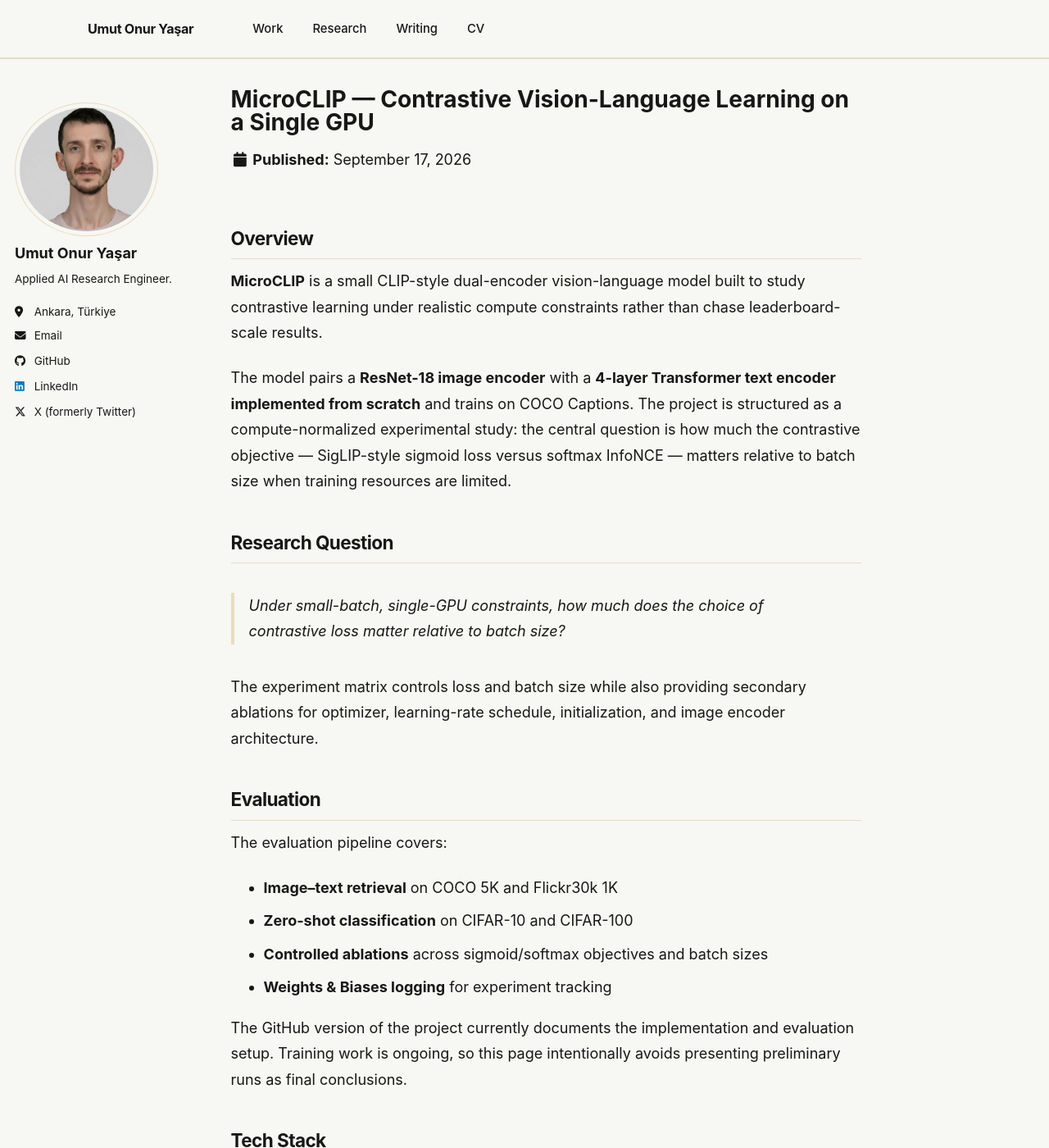
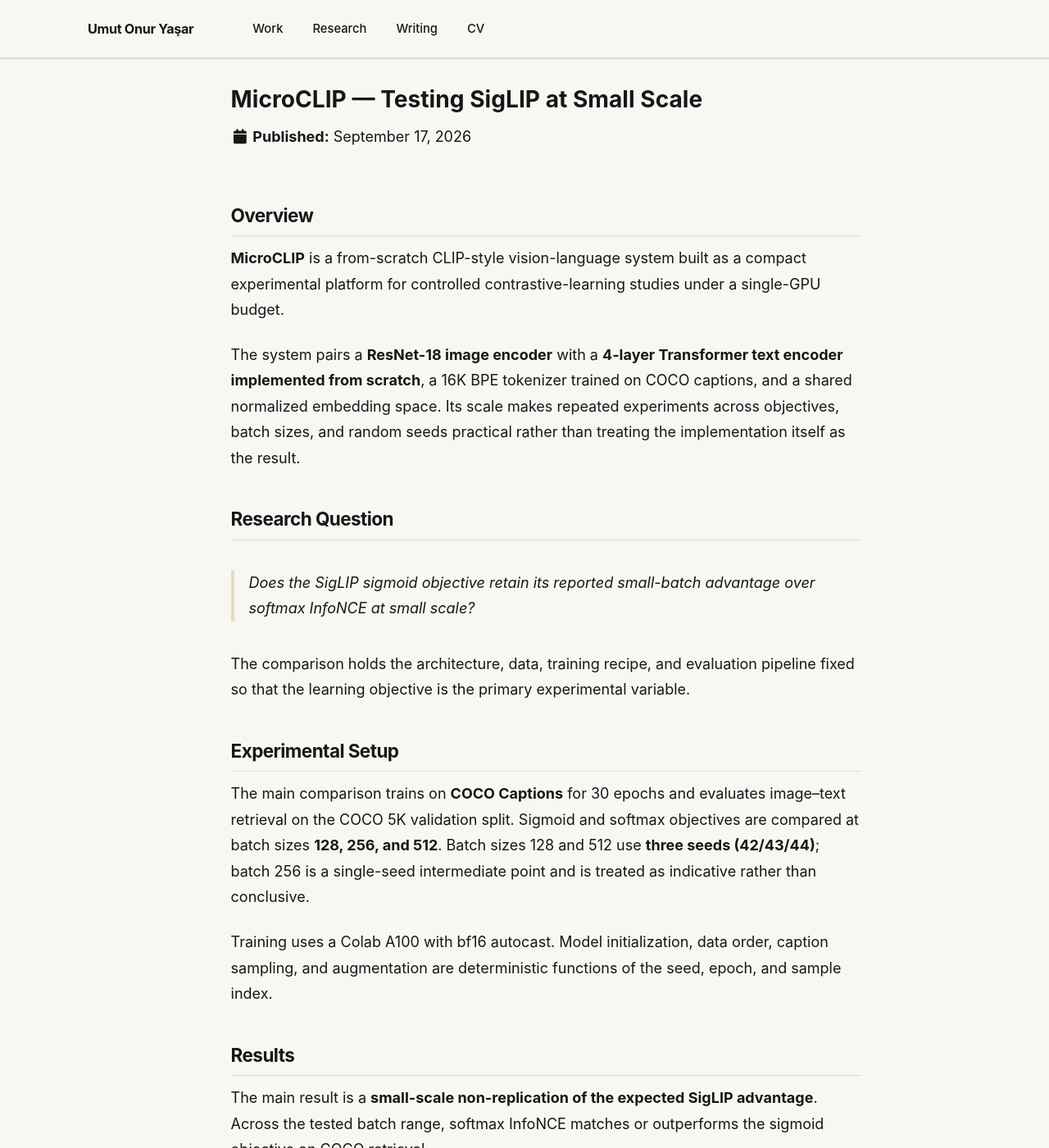
Before and after one commit to umutonuryasar/umutonuryasar.github.io, a Jekyll site: the page built from _portfolio/microclip.md, in a window 1280 px wide and 1400 px high. Shown: the whole window at 82% size. Built offline with Jekyll 4.4.1, drawn with Linux system fonts in a browser that asks for light colours; a script bundle is joined from its source files by our own code; library files that are not in the unit come from our copies; some of the changed text lies outside the part shown.

Commit message:
Update MicroCLIP case study
* Update MicroCLIP case study with final results

* Link homepage MicroCLIP card to case study

* Fix MicroCLIP portfolio route

* Remove author sidebar from MicroCLIP case study

* Polish MicroCLIP case study presentation

```diff
--- a/_portfolio/microclip.md
+++ b/_portfolio/microclip.md
@@ -1,31 +1,63 @@
 ---
-title: "MicroCLIP — Contrastive Vision-Language Learning on a Single GPU"
-excerpt: "A from-scratch CLIP-style vision-language project studying sigmoid vs. softmax contrastive objectives and batch size under a constrained single-GPU budget."
+title: "MicroCLIP — Testing SigLIP at Small Scale"
+excerpt: "A from-scratch CLIP-style system for testing whether SigLIP's reported small-batch advantage over softmax persists in a controlled, single-GPU regime."
 collection: portfolio
+author_profile: false
+share: false
 ---
 
 ## Overview
 
-**MicroCLIP** is a small CLIP-style dual-encoder vision-language model built to study contrastive learning under realistic compute constraints rather than chase leaderboard-scale results.
+**MicroCLIP** is a from-scratch CLIP-style vision-language system built as a compact experimental platform for controlled contrastive-learning studies under a single-GPU budget.
 
-The model pairs a **ResNet-18 image encoder** with a **4-layer Transformer text encoder implemented from scratch** and trains on COCO Captions. The project is structured as a compute-normalized experimental study: the central question is how much the contrastive objective — SigLIP-style sigmoid loss versus softmax InfoNCE — matters relative to batch size when training resources are limited.
+The system pairs a **ResNet-18 image encoder** with a **4-layer Transformer text encoder implemented from scratch**, a 16K BPE tokenizer trained on COCO captions, and a shared normalized embedding space. Its scale makes repeated experiments across objectives, batch sizes, and random seeds practical rather than treating the implementation itself as the result.
 
 ## Research Question
 
-> Under small-batch, single-GPU constraints, how much does the choice of contrastive loss matter relative to batch size?
+> Does the SigLIP sigmoid objective retain its reported small-batch advantage over softmax InfoNCE at small scale?
 
-The experiment matrix controls loss and batch size while also providing secondary ablations for optimizer, learning-rate schedule, initialization, and image encoder architecture.
+The comparison holds the architecture, data, training recipe, and evaluation pipeline fixed so that the learning objective is the primary experimental variable.
 
-## Evaluation
+## Experimental Setup
 
-The evaluation pipeline covers:
+The main comparison trains on **COCO Captions** for 30 epochs and evaluates image–text retrieval on the COCO 5K validation split. Sigmoid and softmax objectives are compared at batch sizes **128, 256, and 512**. Batch sizes 128 and 512 use **three seeds (42/43/44)**; batch 256 is a single-seed intermediate point and is treated as indicative rather than conclusive.
 
-- **Image–text retrieval** on COCO 5K and Flickr30k 1K
-- **Zero-shot classification** on CIFAR-10 and CIFAR-100
-- **Controlled ablations** across sigmoid/softmax objectives and batch sizes
-- **Weights & Biases logging** for experiment tracking
+Training uses a Colab A100 with bf16 autocast. Model initialization, data order, caption sampling, and augmentation are deterministic functions of the seed, epoch, and sample index.
 
-The GitHub version of the project currently documents the implementation and evaluation setup. Training work is ongoing, so this page intentionally avoids presenting preliminary runs as final conclusions.
+## Results
+
+The main result is a **small-scale non-replication of the expected SigLIP advantage**. Across the tested batch range, softmax InfoNCE matches or outperforms the sigmoid objective on COCO retrieval.
+
+The clearest signal is image-to-text Recall@10:
+
+| Loss | Batch | Seeds | I→T R@10 |
+| --- | ---: | ---: | ---: |
+| Sigmoid | 512 | 3 | 45.6 ± 0.1 |
+| Softmax | 512 | 3 | **48.2 ± 0.2** |
+| Sigmoid | 128 | 3 | 44.3 ± 2.0 |
+| Softmax | 128 | 3 | **47.7 ± 0.3** |
+
+Softmax leads by roughly **2.5 points at batch 512** and **3.4 points at batch 128**. The gap therefore widens rather than shrinks as batch size drops within this regime. Sigmoid is also substantially less stable at batch 128, with higher seed-to-seed variance across the retrieval metrics.
+
+Batch size itself shows no strong effect between 128 and 512 for either objective. The batch-256 runs are single-seed, so they are not used to make an optimal-batch claim.
+
+## Interpretation
+
+These results are **not a refutation of SigLIP**. They show that its reported small-batch advantage does not reproduce in this particular small-data, small-model regime.
+
+The tested batches (128–512) are all small by CLIP standards, and the experiment never reaches the data or batch scales at which SigLIP's advantage was originally demonstrated. The useful conclusion is therefore narrower: at this scale, switching from softmax to sigmoid does not compensate for the constraints of small-batch contrastive training, and in these runs it performs worse while becoming less stable at the smallest tested batch.
+
+## Secondary Experiments
+
+Single-seed ablations probe several recipe and architecture choices. A cosine learning-rate schedule outperforms a constant schedule in the tested setup; an untuned SGD configuration collapses to near-chance retrieval; initialization changes are comparatively small; and a ViT-Tiny image encoder underperforms ResNet-18 when trained from scratch on this data.
+
+These ablations are **diagnostic rather than confirmatory** because they use one seed. Zero-shot CIFAR-10/100 evaluation is also near chance and high-variance at this scale, so it is reported in the repository for completeness but not used to support a project-level conclusion.
+
+## Reproducibility
+
+The main loss comparison uses three deterministic seeds, and model selection is based on the lowest validation-loss checkpoint rather than the highest retrieval score. The repository tracks the raw per-run and seed-grouped evaluation outputs used to generate the result tables, together with the training/evaluation harness and experiment configurations.
+
+The canonical checkpoint is a representative softmax batch-512 run rather than the highest-scoring single run, avoiding selection on the final retrieval metric. Training curves and run metadata are available in Weights & Biases.
 
 ## Tech Stack
 
@@ -34,4 +66,5 @@
 ## Links
 
 - **Repository:** [github.com/umutonuryasar/microclip](https://github.com/umutonuryasar/microclip)
-- **Project proposal:** [docs/PROPOSAL.md](https://github.com/umutonuryasar/microclip/blob/main/docs/PROPOSAL.md)
+- **Experiment tracking:** [Weights & Biases](https://wandb.ai/umutonuryasar-independent/microclip)
+- **Raw results:** [results/](https://github.com/umutonuryasar/microclip/tree/main/results)
```
Also changed, not shown: _pages/about.md (+1 -1 lines).
